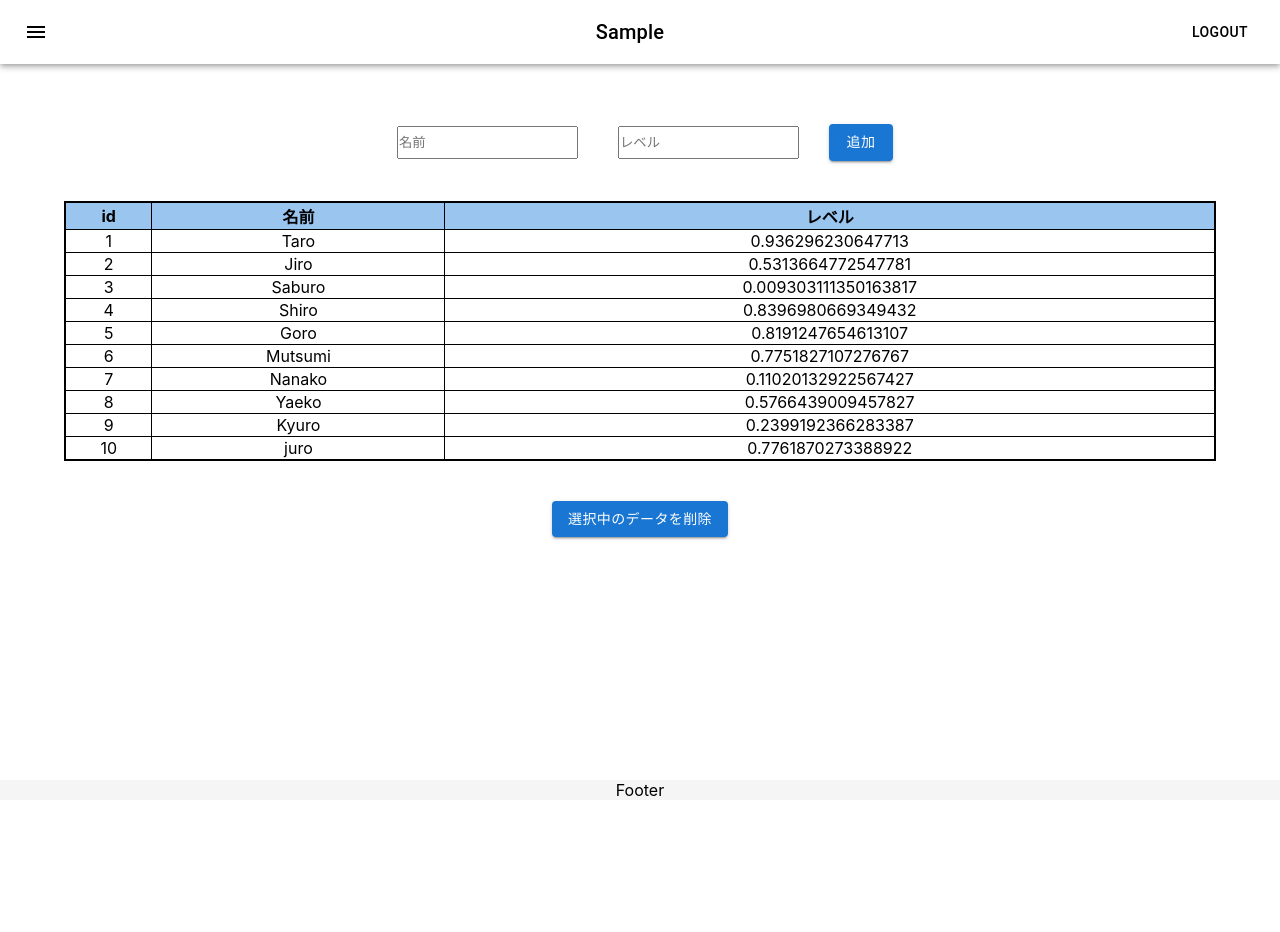
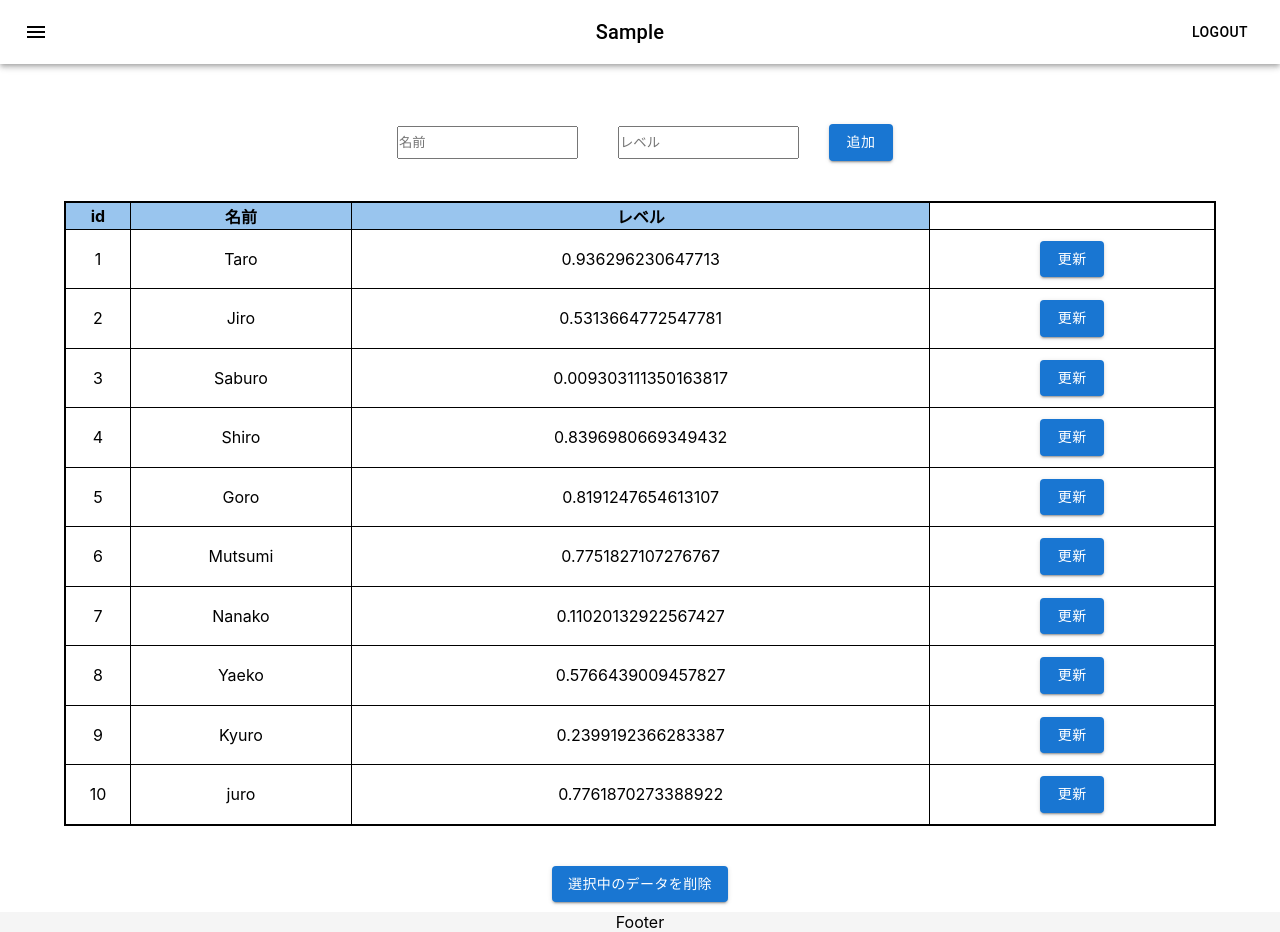
Before and after one commit to AyanoMiura88/react_dnd, a React (Create React App) app: page /TablePage in a window 1280 px wide. Before the commit the page ends 800 px from the top, so only its background shows below. Built offline with nearby package versions, Linux system fonts and the light colour scheme.

Commit message:
[wip] 更新ボタン

```diff
--- a/src/DefaultParts/Button/PrimaryBtn.tsx
+++ b/src/DefaultParts/Button/PrimaryBtn.tsx
@@ -3,8 +3,8 @@ import Button from "@material-ui/core/Button";
 import { makeStyles } from "@material-ui/core/styles";
 
 interface Props {
-  children: React.ReactNode;
-  onClick: () => void;
+  children?: React.ReactNode;
+  onClick?: () => void;
 }
 
 const PrimaryButton = (props: Props) => {
--- a/src/DefaultParts/Footer.tsx
+++ b/src/DefaultParts/Footer.tsx
@@ -6,7 +6,7 @@ const useStyles = makeStyles({
     color: "infinity",
     backgroundColor: "#f5f5f5",
     width: "100%",
-    position: "absolute",
+    // position: "absolute",
     bottom: 0,
   },
 });
--- a/src/Table/Table.tsx
+++ b/src/Table/Table.tsx
@@ -1,5 +1,6 @@
 import React, { useState, useCallback, useEffect } from "react";
 import { DataInfo } from "../Atom/Atom";
+import PrimaryButton from "../DefaultParts/Button/PrimaryBtn";
 import "./Table.css";
 
 interface TableProps {
@@ -40,6 +41,7 @@ const Table = (props: TableProps) => {
             <td>{v.id}</td>
             <td>{v.name}</td>
             <td>{v.level}</td>
+            <td><PrimaryButton>更新</PrimaryButton></td>
           </tr>
         ))}
       </tbody>
--- a/src/Table/TablePage.tsx
+++ b/src/Table/TablePage.tsx
@@ -46,6 +46,10 @@ const TablePage = () => {
     setState([...newList]);
   };
 
+  /**
+   * セルをダブルクリック処理
+   * @param val
+   */
   const handleClick = (val: DataInfo) => {
     const list = [...checkList];
     if (list.some((num) => num === val.id)) {
```
